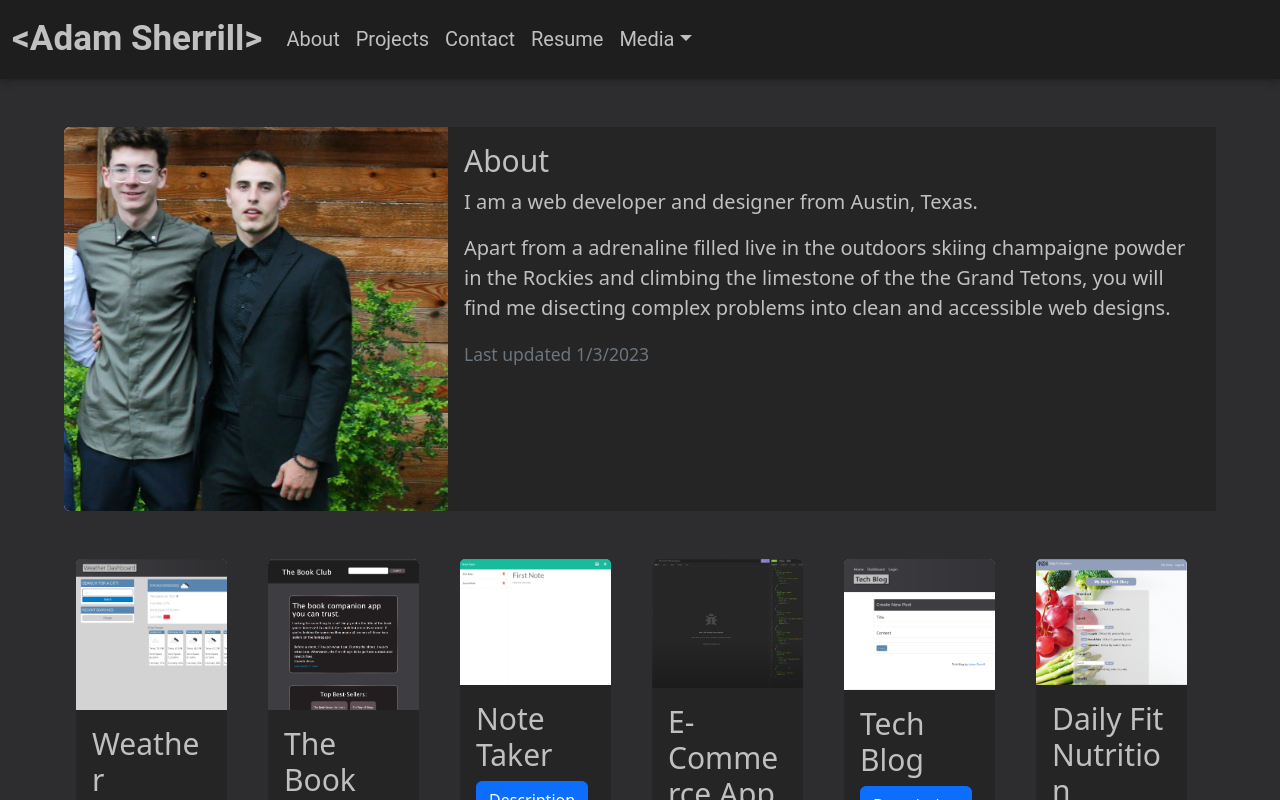
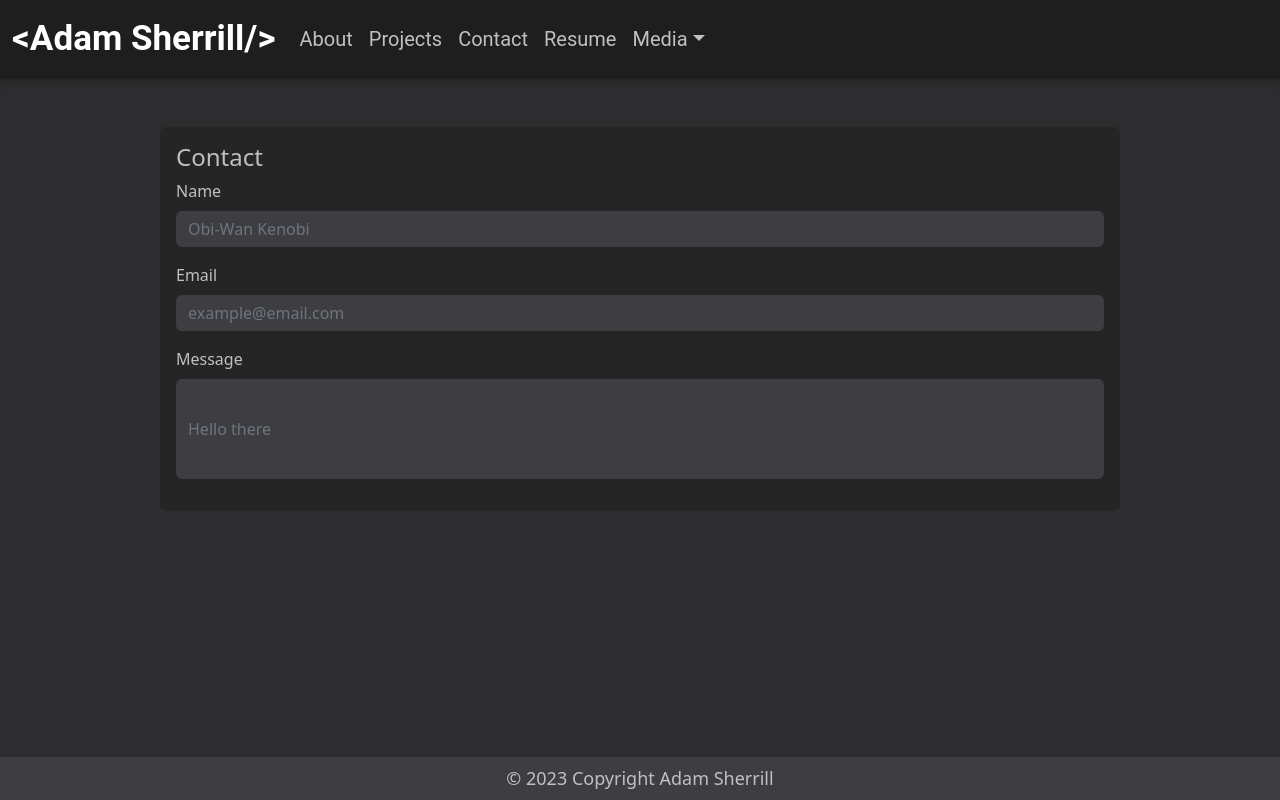
Before and after one commit to ajsherrill2/React-Portfolio, a React (Create React App) app: page /contact in a window 1280 px wide. Shown: the top 800 px of the page. Built offline with nearby package versions, Linux system fonts and the light colour scheme.

Commit message:
created react routes and links and adjusted styles

```diff
--- a/package.json
+++ b/package.json
@@ -13,6 +13,7 @@
     "font-awesome": "^4.7.0",
     "react": "^18.2.0",
     "react-dom": "^18.2.0",
+    "react-router-dom": "^6.6.1",
     "react-scripts": "5.0.1",
     "web-vitals": "^2.1.4"
   },
--- a/src/App.css
+++ b/src/App.css
@@ -33,6 +33,7 @@ a.navbar-brand {
 
 a.nav-link {
   font-size: 20px;
+
 }
 
 .navbar-nav ul {
@@ -73,18 +74,27 @@ a.nav-link {
   max-width: 90%;
 }
 
+a.dropdown-item:hover {
+  background: var(--gray-3);
+}
+
 /* Contact styles */
 form.contact-form {
   background: var(--black-1);
   color: var(--gray-1);
-  max-width: 35%;
-
+  max-width: 75%;
 }
 
 input.form-control {
   background: var(--gray-2);
   border: none;
   color: var(--white);
+}
+
+#messageInput {
+  height: 100px;
+  display: inline-block;
+  vertical-align: top;
 }
 
 /* Resume styles */
@@ -100,5 +110,5 @@ input.form-control {
 
 .footer-copyright {
   color: var(--gray-1);
-  font-size: 20px;
+  font-size: 18px;
 }
--- a/src/App.js
+++ b/src/App.js
@@ -1,3 +1,6 @@
+import React from 'react';
+import { BrowserRouter as Router, Route, Routes } from 'react-router-dom';
+
 import Nav from './components/Nav';
 import About from './components/About';
 import Projects from './components/Projects';
@@ -13,11 +16,25 @@ function App() {
 
   return (
     <div className="App">
-      <Nav />
-      <About />
-      <Projects />
-      <Contact />
-      <Footer />
+      <Router>
+        <Nav />
+          <Routes>
+          <Route
+            path='/about'
+            element={<About />}
+          />
+          <Route
+            path='/projects'
+            element={<Projects />}
+          />
+          <Route
+            path='/contact'
+            element={<Contact />}
+          />
+          </Routes>
+        <Footer />
+      </Router>
+
     </div>
   );
 }
--- a/src/components/Contact.js
+++ b/src/components/Contact.js
@@ -2,11 +2,11 @@ import '../App.css';
 
 export default function Contact () {
     return (
-        <form className="card contact-form mt-4 card-body mx-auto border-0">
+        <form className="card contact-form mt-5 card-body mx-auto border-0">
             <h4>Contact</h4>
             <div className="mb-3">
                 <label for="nameInput" className="form-label">Name</label>
-                <input type="email" className="form-control " id="nameInput" placeholder="Obi-Wan Kenobi"/>
+                <input type="email" className="form-control" id="nameInput" placeholder="Obi-Wan Kenobi"/>
             </div>
             <div className="mb-3">
                 <label for="emailInput" className="form-label">Email</label>
--- a/src/components/Footer.js
+++ b/src/components/Footer.js
@@ -3,8 +3,8 @@ import '../App.css';
 export default function Footer () {
 
     return (
-        <footer className="page-footer">
-            <div className="footer-copyright text-center py-3">
+        <footer className="page-footer fixed-bottom">
+            <div className="footer-copyright text-center py-2">
                 © 2023 Copyright Adam Sherrill
             </div>
         </footer>
--- a/src/components/Nav.js
+++ b/src/components/Nav.js
@@ -1,3 +1,6 @@
+import React from 'react';
+import { Link } from 'react-router-dom';
+
 import '../App.css';
 
 export default function Nav () {
@@ -5,23 +8,31 @@ export default function Nav () {
         <header className="App-header">
             <nav className="navbar sticky-top navbar-expand-lg navbar-light bg-body-tertiary">
                 <div className="container-fluid">
-                    <a className="navbar-brand" href="#top">&lt;Adam Sherrill&gt;</a>
+                    <a className="navbar-brand text-white" href="#top">&lt;Adam Sherrill/&gt;</a>
                     <button className="navbar-toggler" type="button" data-bs-toggle="collapse" data-bs-target="#navbarNavDropdown" aria-controls="navbarNavDropdown" aria-expanded="false" aria-label="Toggle navigation">
                         <span className="navbar-toggler-icon"></span>
                     </button>
                     <div className="collapse navbar-collapse" id="navbarNavDropdown">
                         <ul className="navbar-nav">
                             <li className="nav-item">
-                                <a className="nav-link" href="#about">About</a>
+                                <Link className="nav-link" to='/about'>
+                                    About
+                                </Link>
                             </li>
                             <li className="nav-item">
-                                <a className="nav-link" href="#projects">Projects</a>
+                                <Link className="nav-link" to='/projects'>
+                                    Projects
+                                </Link>
                             </li>
                             <li className="nav-item">
-                                <a className="nav-link" href="#contact">Contact</a>
+                                <Link className="nav-link" to='/contact'>
+                                    Contact
+                                </Link>
                             </li>
                             <li className="nav-item">
-                                <a className="nav-link" href="#resume">Resume</a>
+                                <Link className="nav-link" to='/resume'>
+                                    Resume
+                                </Link>
                             </li>
                             <li className="nav-item dropdown">
                                 <a className="nav-link dropdown-toggle" href="#" role="button" data-bs-toggle="dropdown" aria-expanded="false">
--- a/src/components/Projects.js
+++ b/src/components/Projects.js
@@ -8,7 +8,7 @@ import image6 from "../images/daily-fit.png";
 
 export default function Projects () {
     return (
-        <div class="projects row row-cols-1 row-cols-sm-2 row-cols-md-3 row-cols-lg-6 my-auto mx-auto">
+        <div class="projects row row-cols-1 row-cols-sm-2 row-cols-md-3 row-cols-lg-4 my-auto mx-auto mt-4">
             <div class="col">
                 <div class="card border-0">
                     <a href="https://ajsherrill2.github.io/Your-Weather-Dashboard/" target="_blank" rel="noreferrer">
```
Also changed, not shown: 1 other file (tests, documents, lock files or other folders).
